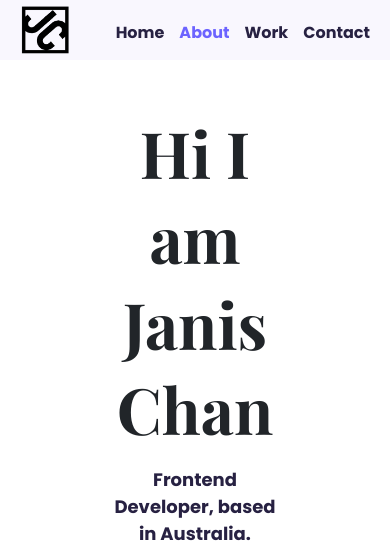
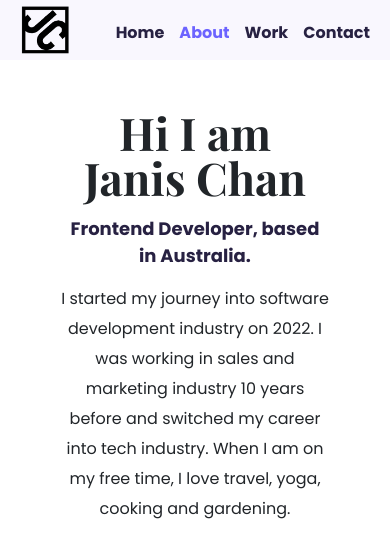
Before and after one commit to Janisgee/janischan-portfolio, a plain HTML site: page about.html in a window 390 px wide. Shown: the top 552 px of the page. Drawn offline with nearby package versions, Linux system fonts and the light colour scheme.

Commit message:
Fixed responsiveness of  phone size

```diff
--- a/about.html
+++ b/about.html
@@ -50,7 +50,7 @@
         <div class="row">
             <div class="col-lg-6">
                 <div class="content">
-                    <h1>Hi I am Janis Chan</h1>
+                    <h1>Hi I am Janis&nbsp;Chan</h1>
                     <h2>Frontend Developer, based in Australia.</h2>
                     <p>
                         I started my journey into software development industry on 2022. I was working in sales and marketing industry 10 years before and switched my career into tech industry. When I am on my free time, I love travel, yoga, cooking and gardening.
--- a/src/style.css
+++ b/src/style.css
@@ -308,7 +308,11 @@ footer .contact-box {
     }
     .content-container {
         text-align: center;
-        padding: 80px;
+        padding: 80px 30px;
+    }
+    .content h1 {
+        font-size: 45px;
+        line-height: 1;
     }
     .content-container h2 {
         margin: 15px 0;
```
